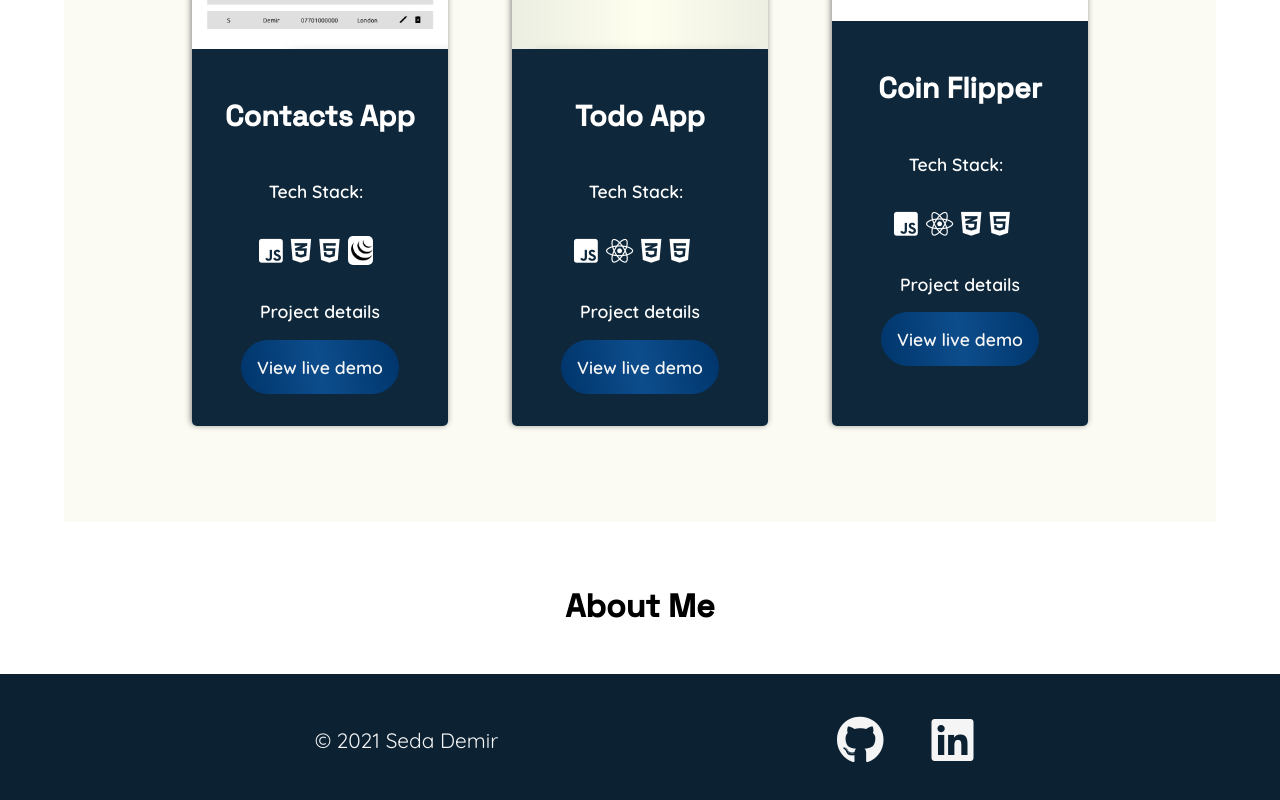
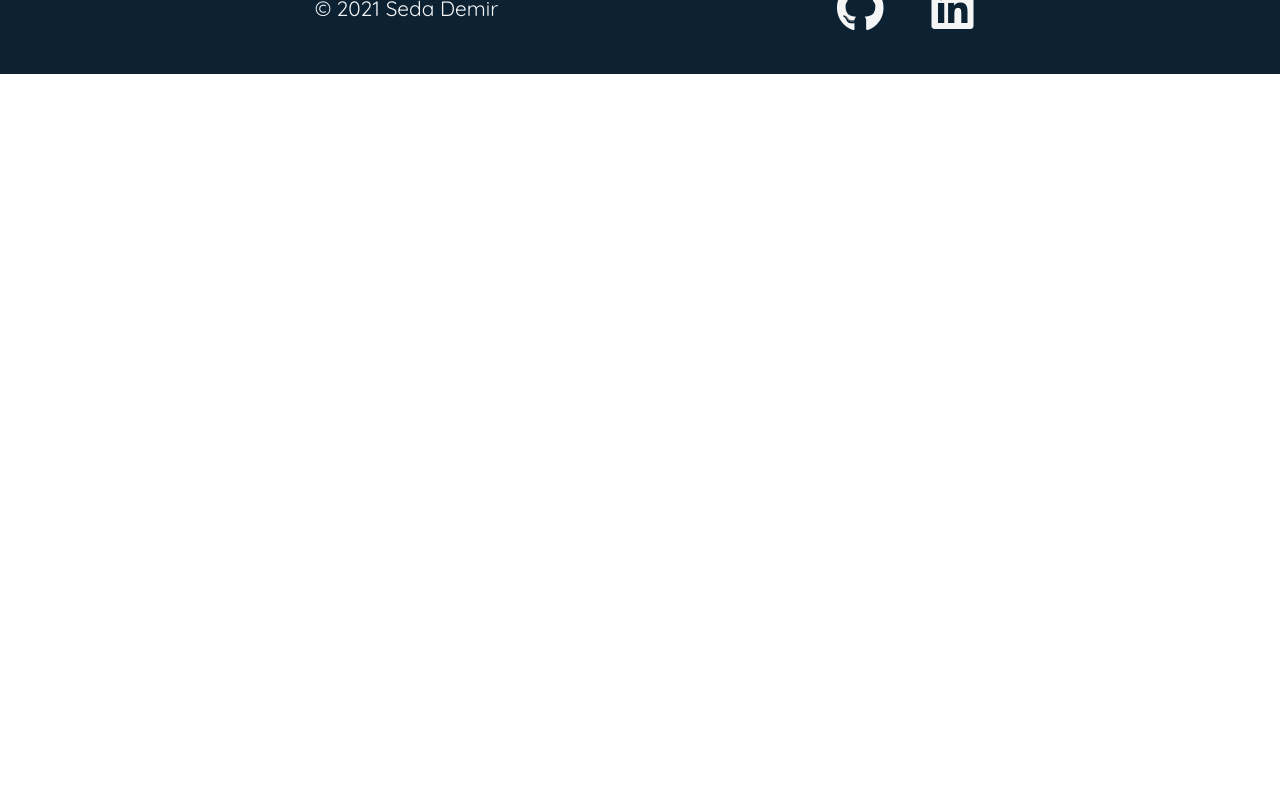
Before and after one commit to dseda/portfolio, a React (Create React App) app: page /projects in a window 1280 px wide. Shown: the part 1268-2068 px from the top of the page. After the commit the page ends 1342 px from the top, so only its background shows below. Built offline with nearby package versions, Linux system fonts and the light colour scheme.

Commit message:
implement react router

```diff
--- a/package.json
+++ b/package.json
@@ -9,6 +9,7 @@
     "@testing-library/user-event": "^12.8.3",
     "react": "^17.0.2",
     "react-dom": "^17.0.2",
+    "react-router-dom": "^6.0.2",
     "react-scripts": "4.0.3",
     "web-vitals": "^1.1.2"
   },
--- a/src/App.js
+++ b/src/App.js
@@ -1,20 +1,26 @@
-import logo from "./logo.svg";
-import "./App.css";
+import React, { Component } from "react";
+import { Routes, Route } from "react-router-dom";
 import Header from "./Header";
 import Intro from "./Intro";
 import ProjectList from "./ProjectList";
 import About from "./About";
 import Footer from "./Footer";
-function App() {
+import "./App.css";
+
+class App extends Component {
+  render() {
     return (
       <div className="App">
         <Header />
-      <Intro />
-      <ProjectList />
-      <About />
+        <Routes>
+          <Route exact path="/" element={<Intro />} />
+          <Route exact path="/projects" element={<ProjectList />} />
+          <Route exact path="/about" element={<About />} />
+        </Routes>
         <Footer />
       </div>
     );
   }
+}
 
 export default App;
--- a/src/Footer.css
+++ b/src/Footer.css
@@ -1,4 +1,6 @@
 .Footer {
+  position: absolute;
+  bottom: 0;
   width: 100%;
   background-color: #0c2233;
   color: whitesmoke;
@@ -35,7 +37,7 @@
     flex-direction: column;
   }
   .Socials {
-    margin: 0 auto 2rem;
+    margin: 0 auto 1rem;
     align-content: center;
   }
 }
--- a/src/Intro.css
+++ b/src/Intro.css
@@ -7,6 +7,7 @@
   justify-content: space-around;
   align-content: center;
   justify-items: center;
+  margin-bottom: 10vh;
 }
 
 .Intro-info {
@@ -31,13 +32,20 @@
   width: 90%;
 }
 
-@media screen and (max-width: 640px) {
+@media screen and (max-width: 700px) {
   .Intro {
     height: 100%;
     flex-direction: column;
   }
+  .Intro-info {
+    flex-basis: 80%;
+  }
   .Intro-photo img {
     max-width: 100%;
     width: 100%;
+    margin-bottom: 14rem;
+  }
+  .Intro-photo {
+    flex-basis: 40%;
   }
 }
--- a/src/Navbar.css
+++ b/src/Navbar.css
@@ -11,24 +11,21 @@ ul.Site-nav {
   display: flex;
   flex-direction: row;
   justify-content: space-evenly;
+  text-decoration: none;
 }
-a {
-  list-style: none;
-}
-nav ul a {
+
+nav ul li {
   flex-basis: 33%;
   text-decoration: none;
   letter-spacing: 0.1rem;
-}
-
-nav ul a li {
+  list-style: none;
   font-size: 1.4rem;
   padding: 0.1rem 0.5rem;
   color: whitesmoke;
   font-weight: 500;
 }
 
-nav ul a li:hover {
+nav ul li:hover {
   box-shadow: 0 2px 0px -1px white;
 }
 nav .Hamburger {
@@ -49,7 +46,7 @@ nav .Hamburger i {
     /* position: sticky;
     top: 0; */
   }
-  nav ul a li {
+  nav ul li {
     font-size: 1rem;
     padding: 0.1rem 0.5rem;
     font-weight: 400;
--- a/src/Navbar.js
+++ b/src/Navbar.js
@@ -1,4 +1,5 @@
 import React, { Component } from "react";
+import { Routes, Route, Link, BrowserRouter } from "react-router-dom";
 import "./Navbar.css";
 class Navbar extends Component {
   render() {
@@ -18,16 +19,32 @@ class Navbar extends Component {
           </button>
 
           <ul className="Site-nav">
-            <a href="#">
-              <li>Home</li>
-            </a>
-            <a href="#projects">
-              <li>Projects</li>
-            </a>
+            <li>
+              <Link
+                to="/"
+                style={{ padding: 5, color: "white", textDecoration: "none" }}
+              >
+                Home
+              </Link>
+            </li>
 
-            <a href="#">
-              <li>About</li>
-            </a>
+            <li>
+              {" "}
+              <Link
+                to="/projects"
+                style={{ padding: 5, color: "white", textDecoration: "none" }}
+              >
+                Projects
+              </Link>
+            </li>
+            <li>
+              <Link
+                to="/about"
+                style={{ padding: 5, color: "white", textDecoration: "none" }}
+              >
+                About
+              </Link>
+            </li>
           </ul>
         </nav>
       );
--- a/src/ProjectList.css
+++ b/src/ProjectList.css
@@ -1,7 +1,6 @@
 .Projects {
   width: 90%;
-  margin: 1rem auto;
-  padding: 1rem 1rem;
+  margin: 4rem auto;
 }
 .Projects h2 {
   margin-bottom: 3rem;
@@ -11,7 +10,7 @@
   font-size: 1.8rem;
 }
 .ProjectList {
-  margin-top: 3rem;
+  margin: 2rem auto 15rem;
   display: grid;
   grid-template-columns: 1fr 1fr 1fr;
   background-color: #fbfbf3;
--- a/src/ProjectList.js
+++ b/src/ProjectList.js
@@ -49,7 +49,7 @@ class ProjectList extends Component {
       />
     ));
     return (
-      <section id="projects" className="Projects">
+      <section className="Projects">
         <h2>My Projects</h2>
         <div className="ProjectList">{projects}</div>
       </section>
--- a/src/index.css
+++ b/src/index.css
@@ -1,3 +1,7 @@
+html {
+  position: relative;
+  min-height: 100%;
+}
 body {
   margin: 0;
   font-family: "Quicksand", -apple-system, BlinkMacSystemFont, "Segoe UI",
```
Also changed, not shown: src/index.js (+9 -8 lines), src/Routing.js (added), 1 other file (tests, documents, lock files or other folders). Lines whose indentation alone changed are shown as unchanged.
